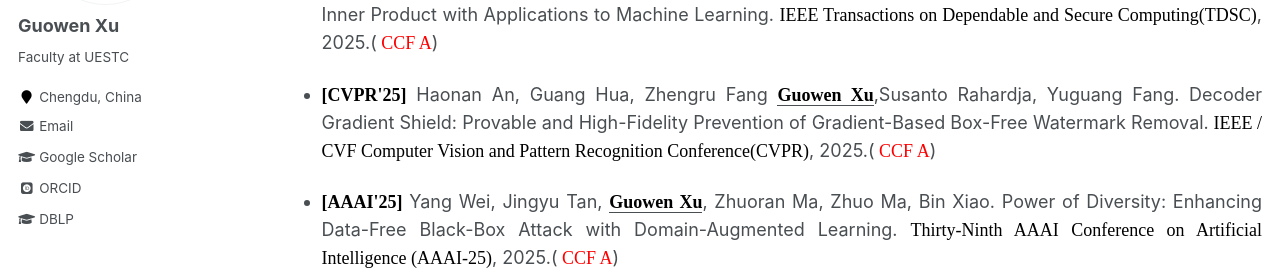
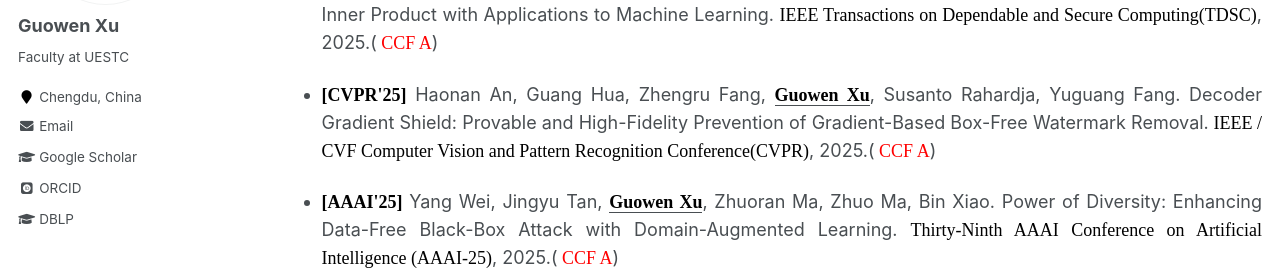
Before and after one commit to Guowen-xu/guowen-xu.github.io, a Jekyll site: the page built from _pages/publications.md, in a window 1280 px wide and 900 px high. Shown: the part 341-618 px from the top of the window. Built offline with Jekyll 4.4.1, drawn with Linux system fonts in a browser that asks for light colours; some web fonts are replaced.

Commit message:
Update publications.md

```diff
--- a/_pages/publications.md
+++ b/_pages/publications.md
@@ -13,7 +13,7 @@ You can find my articles on my [Google Scholar](https://scholar.google.com.hk/ci
 
 # 2025
 * <p align="justify"> <b><font face="Times New Roman" color=black size=4> [TDSC'25]</font></b> <u><b><font face="Times New Roman" color=black size=4> Guowen Xu</font></b></u>, Shengmin Xu,  Jianting Ning, Xinyi Huang, Hongwei Li, Rongxing Lu. New Secure Sparse Inner Product with Applications to Machine Learning. <font face="Times New Roman" color=black size=4> IEEE Transactions on Dependable and Secure Computing(TDSC)</font>, 2025.(<font face="Times New Roman" color=red size=4> CCF A</font>)
-* <p align="justify"> <b><font face="Times New Roman" color=black size=4> [CVPR'25]</font></b> Haonan An, Guang Hua, Zhengru Fang <u><b><font face="Times New Roman" color=black size=4> Guowen Xu</font></b></u>,Susanto Rahardja, Yuguang Fang. Decoder Gradient Shield: Provable and High-Fidelity Prevention of Gradient-Based Box-Free Watermark Removal.<font face="Times New Roman" color=black size=4> IEEE / CVF Computer Vision and Pattern Recognition Conference(CVPR)</font>, 2025.(<font face="Times New Roman" color=red size=4> CCF A</font>)
+* <p align="justify"> <b><font face="Times New Roman" color=black size=4> [CVPR'25]</font></b> Haonan An, Guang Hua, Zhengru Fang, <u><b><font face="Times New Roman" color=black size=4> Guowen Xu</font></b></u>, Susanto Rahardja, Yuguang Fang. Decoder Gradient Shield: Provable and High-Fidelity Prevention of Gradient-Based Box-Free Watermark Removal.<font face="Times New Roman" color=black size=4> IEEE / CVF Computer Vision and Pattern Recognition Conference(CVPR)</font>, 2025.(<font face="Times New Roman" color=red size=4> CCF A</font>)
 * <p align="justify"> <b><font face="Times New Roman" color=black size=4> [AAAI'25]</font></b> Yang Wei, Jingyu Tan, <u><b><font face="Times New Roman" color=black size=4> Guowen Xu</font></b></u>, Zhuoran Ma, Zhuo Ma, Bin Xiao. Power of Diversity: Enhancing Data-Free Black-Box Attack with Domain-Augmented Learning. <font face="Times New Roman" color=black size=4> Thirty-Ninth AAAI Conference on Artificial Intelligence (AAAI-25)</font>, 2025.(<font face="Times New Roman" color=red size=4> CCF A</font>)
 
 * <p align="justify"> <b><font face="Times New Roman" color=black size=4> [AAAI'25]</font></b> Senkang Hu, Yihang Tao, <u><b><font face="Times New Roman" color=black size=4> Guowen Xu</font></b></u>, Yiqin Deng, Xianhao Chen, Yuguang Fang, Sam Kwong. CP-Guard: Malicious Agent Detection and Defense in Collaborative Bird’s Eye View Perception. <font face="Times New Roman" color=black size=4> Thirty-Ninth AAAI Conference on Artificial Intelligence (AAAI-25)</font>, 2025.(<font face="Times New Roman" color=red size=4> Oral, CCF A</font>)
```
